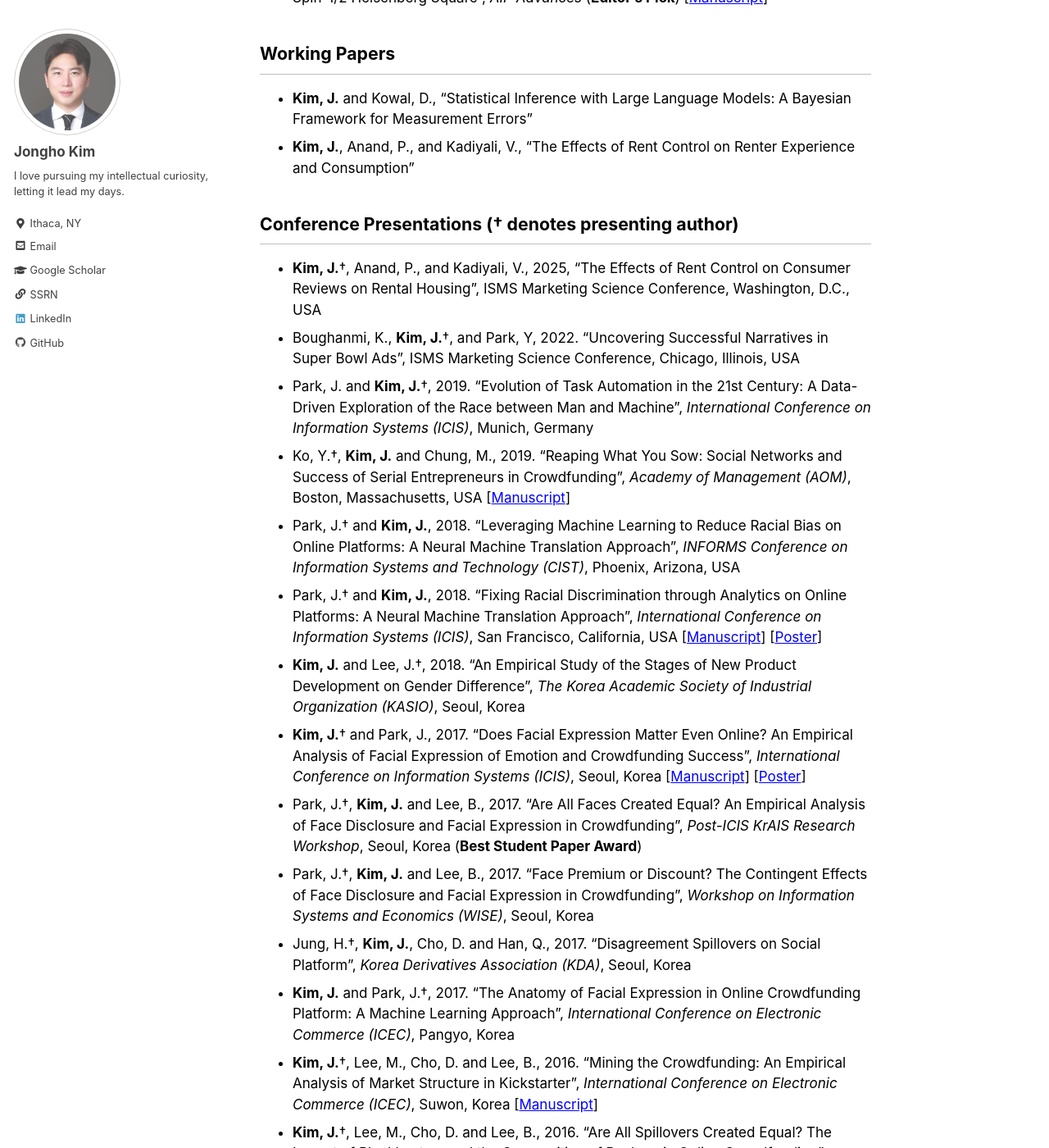
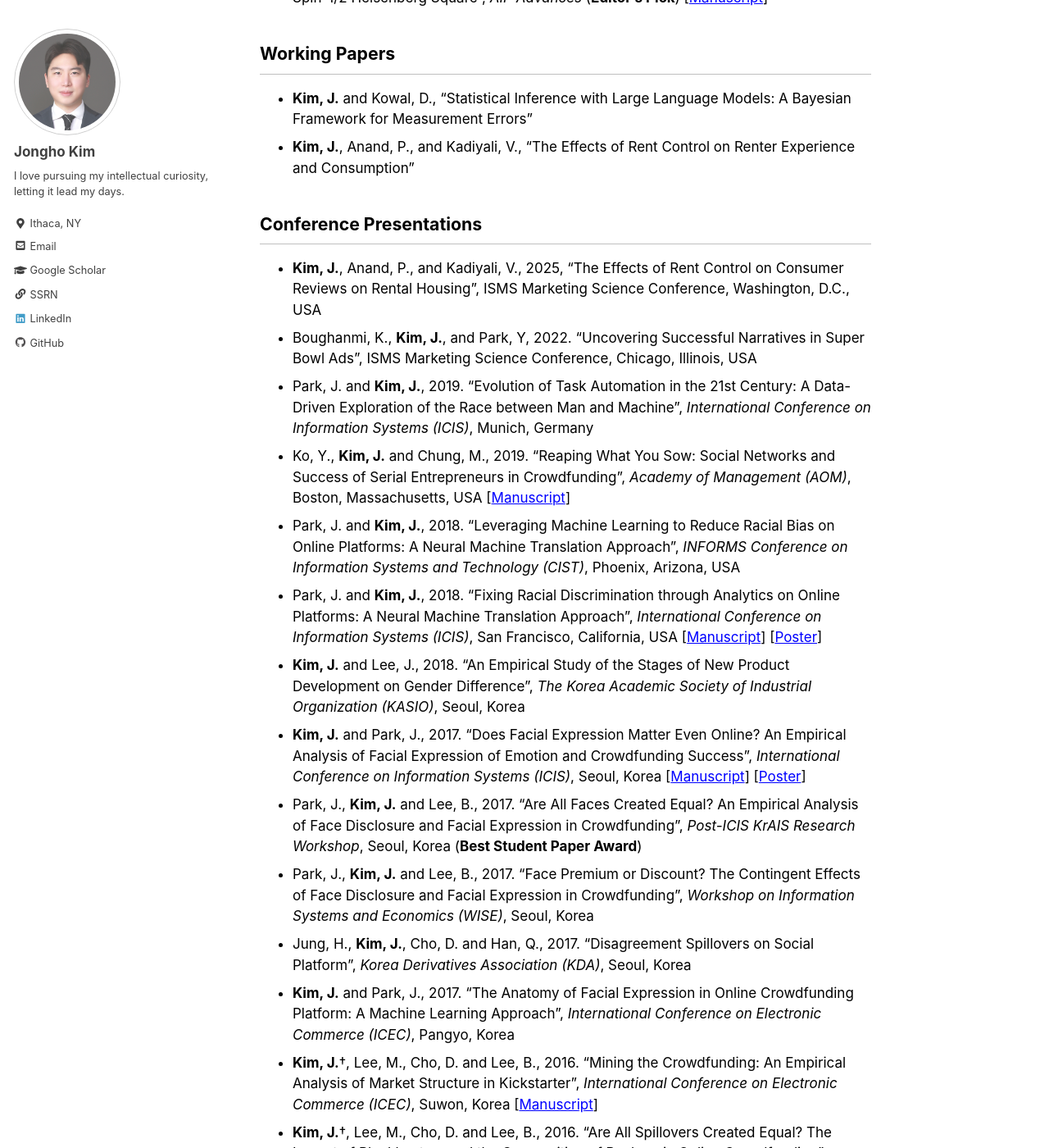
Before and after one commit to jonghkim/jonghkim.github.io, a Jekyll site: the page built from _pages/research.md, in a window 1280 px wide and 1400 px high, scrolled down 475 px. Shown: the whole window at 82% size. Built offline with Jekyll 4.4.1, drawn with Linux system fonts in a browser that asks for light colours.

Commit message:
update confrence presentations

```diff
--- a/_pages/research.md
+++ b/_pages/research.md
@@ -16,20 +16,20 @@ last_modified_at: 2021-03-28
 - **Kim, J.** and Kowal, D., "Statistical Inference with Large Language Models: A Bayesian Framework for Measurement Errors"
 - **Kim, J.**, Anand, P., and Kadiyali, V., "The Effects of Rent Control on Renter Experience and Consumption"
 
-## Conference Presentations († denotes presenting author)
-- **Kim, J.**†, Anand, P., and Kadiyali, V., 2025, “The Effects of Rent Control on Consumer Reviews on Rental Housing”, ISMS Marketing Science Conference, Washington, D.C., USA
-- Boughanmi, K., **Kim, J.**†, and Park, Y, 2022. “Uncovering Successful Narratives in Super Bowl Ads”, ISMS Marketing Science Conference, Chicago, Illinois, USA
-- Park, J. and **Kim, J.**†, 2019. "Evolution of Task Automation in the 21st Century: A Data-Driven Exploration of the Race between Man and Machine", *International Conference on Information Systems (ICIS)*, Munich, Germany
-- Ko, Y.†, **Kim, J.** and Chung, M., 2019. “Reaping What You Sow: Social Networks and Success of Serial Entrepreneurs in Crowdfunding”, *Academy of Management (AOM)*, Boston, Massachusetts, USA [[Manuscript](https://journals.aom.org/doi/abs/10.5465/AMBPP.2019.18931abstract)]
-- Park, J.† and **Kim, J.**, 2018. "Leveraging Machine Learning to Reduce Racial Bias on Online Platforms: A Neural Machine Translation Approach", *INFORMS Conference on Information Systems and Technology (CIST)*, Phoenix, Arizona, USA
-- Park, J.† and **Kim, J.**, 2018. "Fixing Racial Discrimination through Analytics on Online Platforms: A Neural Machine Translation Approach", *International Conference on Information Systems (ICIS)*, San Francisco, California, USA [[Manuscript](https://aisel.aisnet.org/cgi/viewcontent.cgi?article=1256&context=icis2018)] [[Poster](https://drive.google.com/open?id=1hKQbIkO8II30NEIsZD_a2O-scyCUop_X)]
-- **Kim, J.** and Lee, J.†, 2018. “An Empirical Study of the Stages of New Product Development on Gender Difference”, *The Korea Academic Society of Industrial Organization (KASIO)*, Seoul, Korea
-- **Kim, J.**† and Park, J., 2017. "Does Facial Expression Matter Even Online? An Empirical Analysis of Facial Expression of Emotion and Crowdfunding Success", *International Conference on Information Systems (ICIS)*, Seoul, Korea [[Manuscript](http://bit.ly/2uznOAR)] [[Poster](http://bit.ly/2O1fz8J)]
-- Park, J.†, **Kim, J.** and Lee, B., 2017. "Are All Faces Created Equal? An Empirical Analysis of Face Disclosure and Facial Expression in Crowdfunding", *Post-ICIS KrAIS Research Workshop*, Seoul, Korea (**Best Student Paper Award**)
-- Park, J.†, **Kim, J.** and Lee, B., 2017. "Face Premium or Discount? The Contingent Effects of Face Disclosure and Facial Expression in Crowdfunding", *Workshop on Information Systems and Economics (WISE)*, Seoul, Korea
-- Jung, H.†, **Kim, J.**, Cho, D. and Han, Q., 2017. "Disagreement Spillovers on Social Platform", *Korea Derivatives Association (KDA)*, Seoul, Korea
-- **Kim, J.** and Park, J.†, 2017. "The Anatomy of Facial Expression in Online Crowdfunding Platform: A Machine Learning Approach", *International Conference on Electronic Commerce (ICEC)*, Pangyo, Korea
+## Conference Presentations
+- **Kim, J.**, Anand, P., and Kadiyali, V., 2025, “The Effects of Rent Control on Consumer Reviews on Rental Housing”, ISMS Marketing Science Conference, Washington, D.C., USA
+- Boughanmi, K., **Kim, J.**, and Park, Y, 2022. “Uncovering Successful Narratives in Super Bowl Ads”, ISMS Marketing Science Conference, Chicago, Illinois, USA
+- Park, J. and **Kim, J.**, 2019. "Evolution of Task Automation in the 21st Century: A Data-Driven Exploration of the Race between Man and Machine", *International Conference on Information Systems (ICIS)*, Munich, Germany
+- Ko, Y., **Kim, J.** and Chung, M., 2019. “Reaping What You Sow: Social Networks and Success of Serial Entrepreneurs in Crowdfunding”, *Academy of Management (AOM)*, Boston, Massachusetts, USA [[Manuscript](https://journals.aom.org/doi/abs/10.5465/AMBPP.2019.18931abstract)]
+- Park, J. and **Kim, J.**, 2018. "Leveraging Machine Learning to Reduce Racial Bias on Online Platforms: A Neural Machine Translation Approach", *INFORMS Conference on Information Systems and Technology (CIST)*, Phoenix, Arizona, USA
+- Park, J. and **Kim, J.**, 2018. "Fixing Racial Discrimination through Analytics on Online Platforms: A Neural Machine Translation Approach", *International Conference on Information Systems (ICIS)*, San Francisco, California, USA [[Manuscript](https://aisel.aisnet.org/cgi/viewcontent.cgi?article=1256&context=icis2018)] [[Poster](https://drive.google.com/open?id=1hKQbIkO8II30NEIsZD_a2O-scyCUop_X)]
+- **Kim, J.** and Lee, J., 2018. “An Empirical Study of the Stages of New Product Development on Gender Difference”, *The Korea Academic Society of Industrial Organization (KASIO)*, Seoul, Korea
+- **Kim, J.** and Park, J., 2017. "Does Facial Expression Matter Even Online? An Empirical Analysis of Facial Expression of Emotion and Crowdfunding Success", *International Conference on Information Systems (ICIS)*, Seoul, Korea [[Manuscript](http://bit.ly/2uznOAR)] [[Poster](http://bit.ly/2O1fz8J)]
+- Park, J., **Kim, J.** and Lee, B., 2017. "Are All Faces Created Equal? An Empirical Analysis of Face Disclosure and Facial Expression in Crowdfunding", *Post-ICIS KrAIS Research Workshop*, Seoul, Korea (**Best Student Paper Award**)
+- Park, J., **Kim, J.** and Lee, B., 2017. "Face Premium or Discount? The Contingent Effects of Face Disclosure and Facial Expression in Crowdfunding", *Workshop on Information Systems and Economics (WISE)*, Seoul, Korea
+- Jung, H., **Kim, J.**, Cho, D. and Han, Q., 2017. "Disagreement Spillovers on Social Platform", *Korea Derivatives Association (KDA)*, Seoul, Korea
+- **Kim, J.** and Park, J., 2017. "The Anatomy of Facial Expression in Online Crowdfunding Platform: A Machine Learning Approach", *International Conference on Electronic Commerce (ICEC)*, Pangyo, Korea
 - **Kim, J.**†, Lee, M., Cho, D. and Lee, B., 2016. “Mining the Crowdfunding: An Empirical Analysis of Market Structure in Kickstarter”, *International Conference on Electronic Commerce (ICEC)*, Suwon, Korea [[Manuscript](http://bit.ly/2JAE49E)]
 - **Kim, J.**†, Lee, M., Cho, D. and Lee, B., 2016. “Are All Spillovers Created Equal? The Impact of Blockbusters and the Composition of Backers in Online Crowdfunding”, *International Conference on Information Systems (ICIS)*, Dublin, Ireland [[Manuscript](http://bit.ly/2L5x3TI)] [[Presentation](http://bit.ly/2LrBJ2p)]
 - **Kim, J.**†, Cho, D. and Lee, B., 2016. “The Mind Behind Crowdfunding: An Empirical Study of Speech Emotion in Fundraising Success”, *International Conference on Information Systems (ICIS)*, Dublin, Ireland (**Most Innovative Research-in-Progress Paper Runner-up**) [[Manuscript](http://bit.ly/2JBcDw7)] [[Poster](http://bit.ly/2uMtwyH)]
-- Park, J.†, **Kim, J.** and Lee, B., 2016. "Which Tasks Will Technology Take? A New Systematic Methodology to Measure Task Automation", *International Conference on Information Systems (ICIS)*, Dublin, Ireland [[Manuscript](http://bit.ly/2uNnTQT)] [[Poster](http://bit.ly/2NtXj6S)]
+- Park, J., **Kim, J.** and Lee, B., 2016. "Which Tasks Will Technology Take? A New Systematic Methodology to Measure Task Automation", *International Conference on Information Systems (ICIS)*, Dublin, Ireland [[Manuscript](http://bit.ly/2uNnTQT)] [[Poster](http://bit.ly/2NtXj6S)]
```
